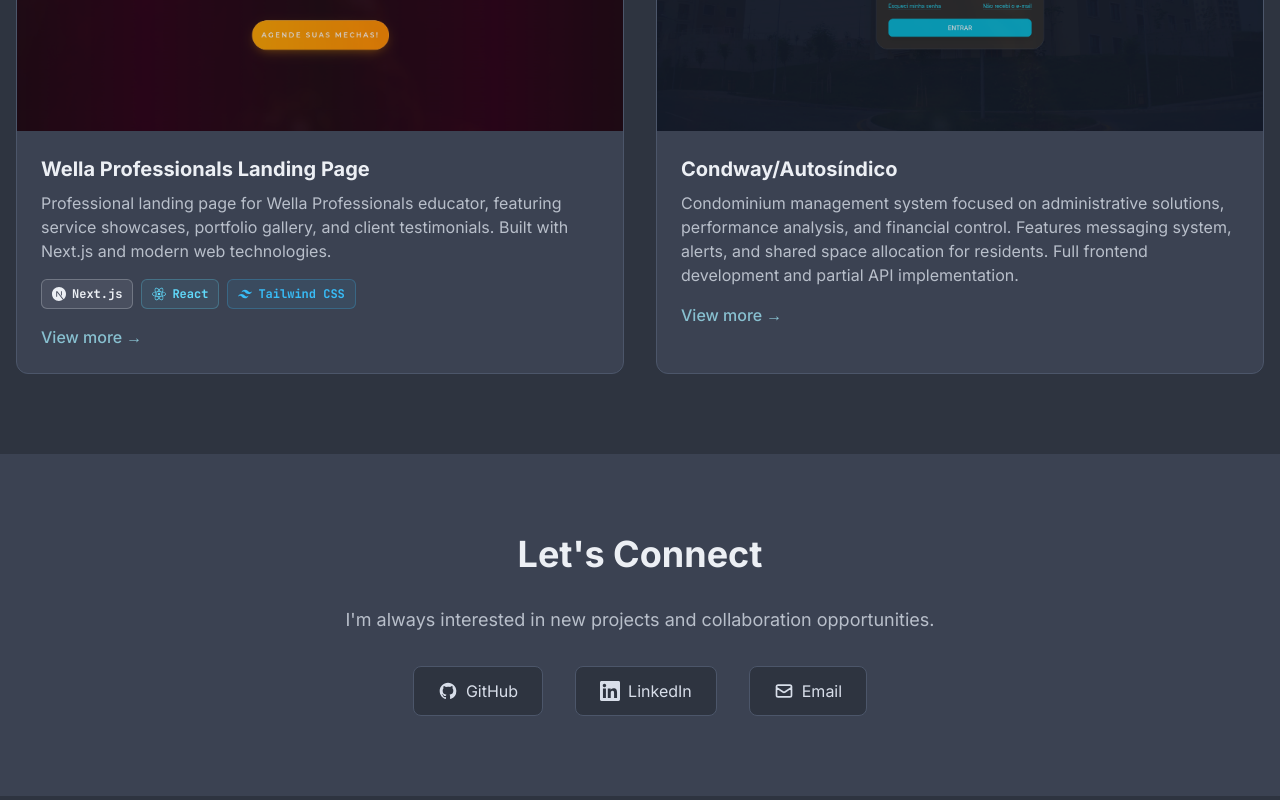
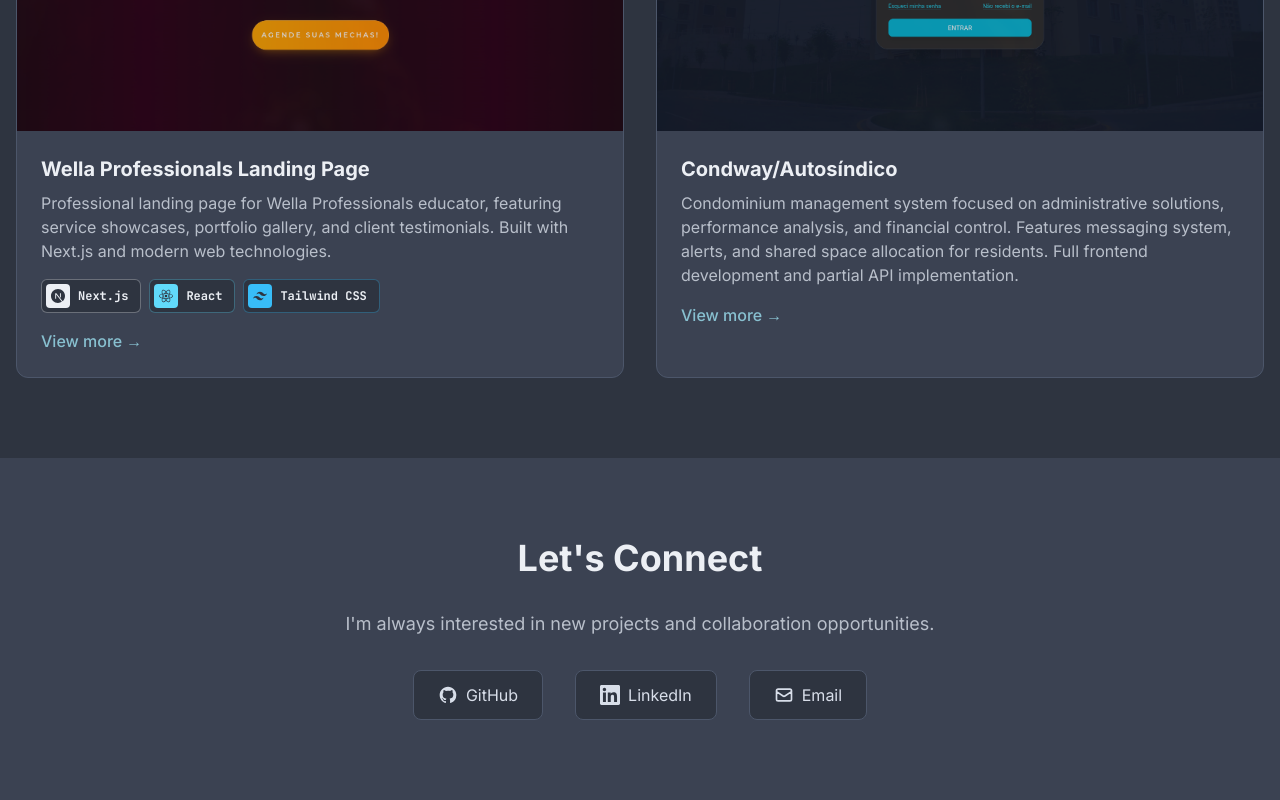
Before and after one commit to nsalgado2000/portfolio-nsalgado, a Next.js app: page / in a window 1280 px wide. Shown: the part 2744-3544 px from the top of the page. Built offline with nearby package versions, Linux system fonts and the light colour scheme; no server answers.

Commit message:
style(TechTags): square off tag corners and drop the glow

```diff
--- a/src/app/components/TechTags.jsx
+++ b/src/app/components/TechTags.jsx
@@ -35,16 +35,22 @@
         return (
           <span
             key={tech}
-            className="inline-flex items-center gap-1.5 rounded-md border px-2.5 py-1.5 text-xs font-semibold transition-colors"
+            className="inline-flex items-center gap-2 rounded-md border py-1 pl-1 pr-3 text-xs font-bold transition-transform hover:scale-105"
             style={{
               fontFamily: 'var(--font-jetbrains-mono)',
-              color,
-              borderColor: `${color}40`,
-              backgroundColor: `${color}14`,
+              borderColor: `${color}50`,
+              backgroundColor: '#2E3440',
             }}
           >
-            {Icon && <Icon className="h-3.5 w-3.5 shrink-0" aria-hidden="true" />}
-            {tech}
+            {Icon && (
+              <span
+                className="flex h-6 w-6 shrink-0 items-center justify-center rounded"
+                style={{ backgroundColor: color }}
+              >
+                <Icon className="h-3.5 w-3.5" style={{ color: '#2E3440' }} aria-hidden="true" />
+              </span>
+            )}
+            <span style={{ color: '#ECEFF4' }}>{tech}</span>
           </span>
         );
       })}
```
